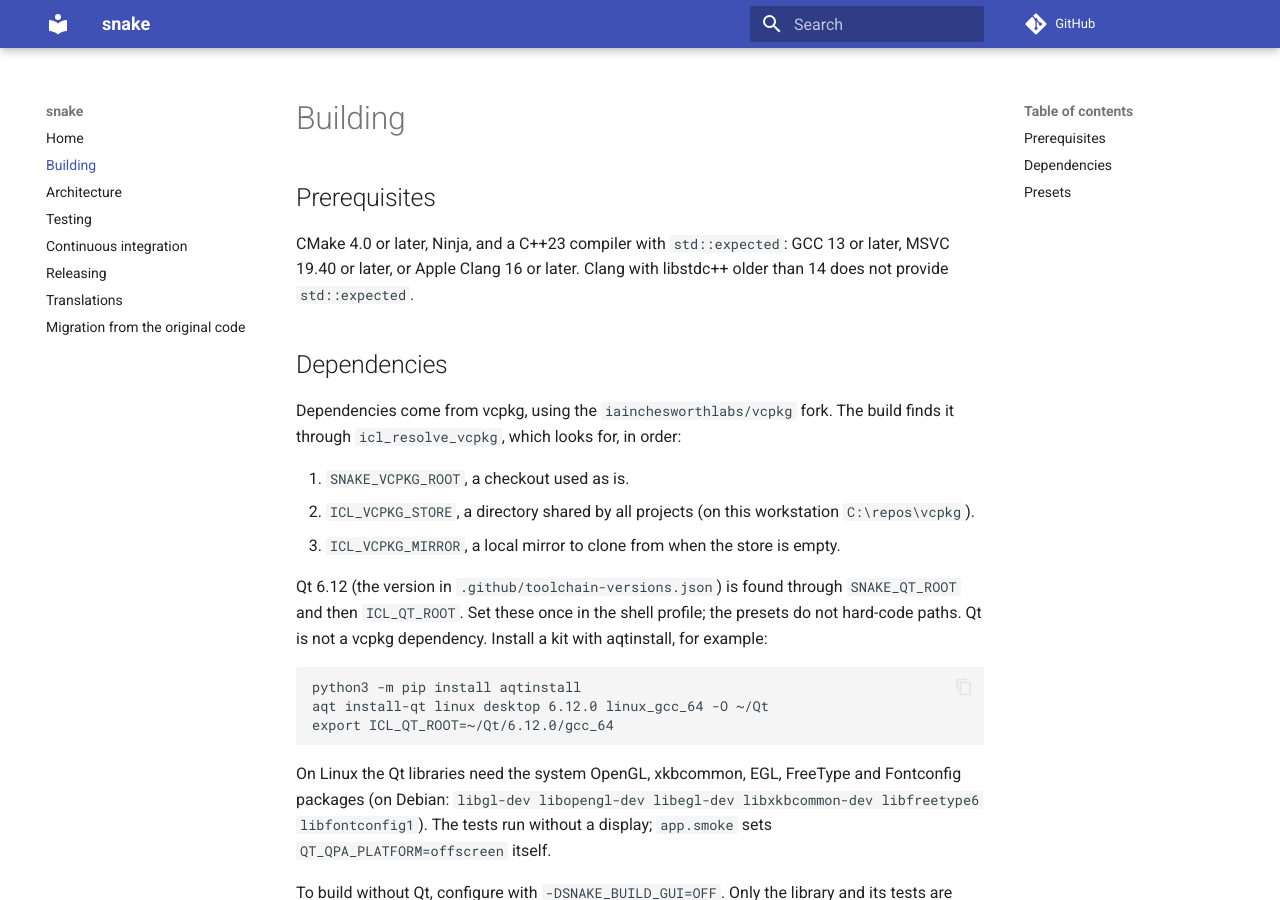
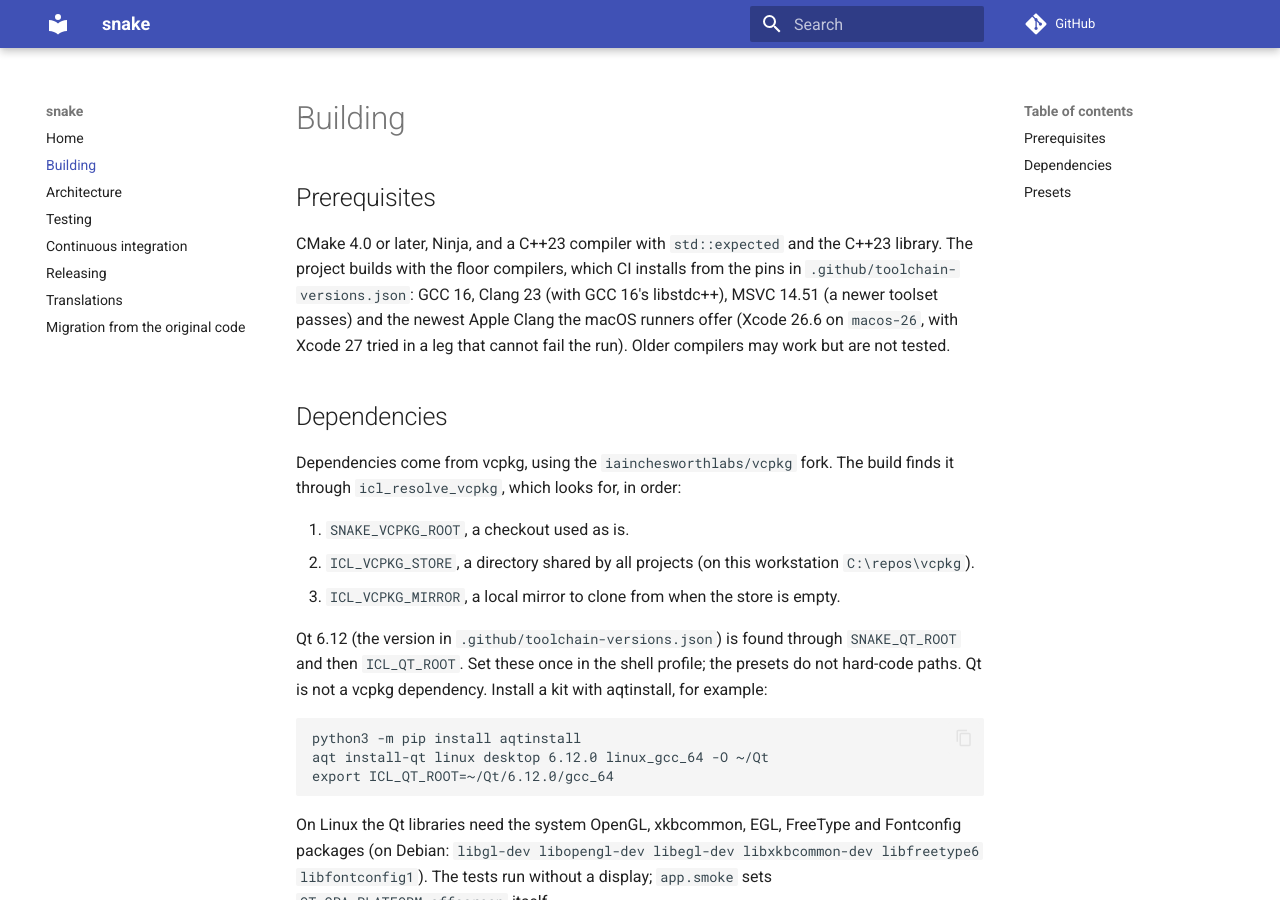
Before and after one commit to iainchesworthlabs/snake, an MkDocs documentation site: the page built from docs/building.md, in a window 1280 px wide and 900 px high. Built offline with MkDocs 1.6.1 and Material for MkDocs 9.7.7, drawn with Linux system fonts in a browser that asks for light colours; comment, search, counter and statistics services are not loaded.

Commit message:
Build with the floor compilers: GCC 16, Clang 23, MSVC 14.51, newest Apple Clang (#8)
Moves the build onto the compiler floor of the standard and pins
icl-common-infra to v0.1.4, which provides the install actions.

- .github/toolchain-versions.json pins gcc 16, llvm 23 and msvc_toolset
14.51.
- Linux legs run on ubuntu-26.04: GCC 16 for the release, debug and
coverage builds, Clang 23 for AddressSanitizer with UBSan and for
ThreadSanitizer. The release packages and CodeQL use GCC 16.
- macOS builds on macos-26 (Xcode 26.6, Apple Clang 21). The xcode-27
preview image is tried in a leg that cannot fail the run.
- Windows checks that the loaded toolset is 14.51 or newer.
- Qt is installed by setup-qt from the same pin file, so the extra steps
that read the version are gone, and the local copy of the generated-code
warning helper was replaced earlier by the shared one.
- actionlint is told about the two new runner labels.

Every leg ran on this branch before the pin moved to the tag: GCC 16.0.1
(Ubuntu snapshot), Clang 23.1.5, MSVC 14.51.36231, Apple Clang 21 on
Xcode 26.6 and 27.

---------

Signed-off-by: Iain Chesworth <iain.chesworth@gmail.com>

```diff
--- a/docs/building.md
+++ b/docs/building.md
@@ -2,9 +2,11 @@
 
 ## Prerequisites
 
-CMake 4.0 or later, Ninja, and a C++23 compiler with `std::expected`: GCC 13 or later, MSVC 19.40
-or later, or Apple Clang 16 or later. Clang with libstdc++ older than 14 does not provide
-`std::expected`.
+CMake 4.0 or later, Ninja, and a C++23 compiler with `std::expected` and the C++23 library. The project builds
+with the floor compilers, which CI installs from the pins in `.github/toolchain-versions.json`: GCC 16, Clang 23
+(with GCC 16's libstdc++), MSVC 14.51 (a newer toolset passes) and the newest Apple Clang the macOS runners offer
+(Xcode 26.6 on `macos-26`, with Xcode 27 tried in a leg that cannot fail the run). Older compilers may work
+but are not tested.
 
 ## Dependencies
 
```
Also changed, not shown: changelog.d/floor-compilers.changed.md (added, +1 -0 lines), 12 other files.
